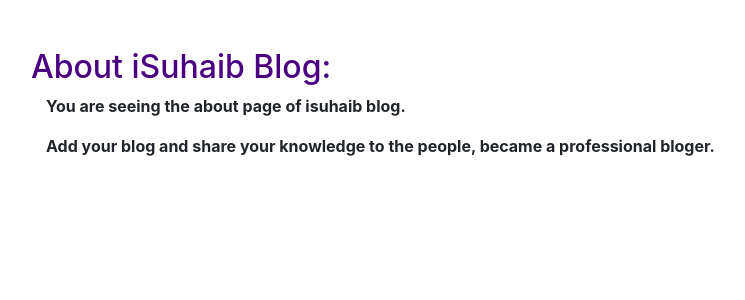
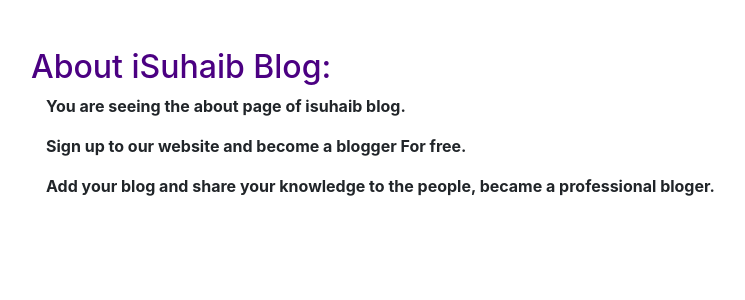
Before and after one commit to kratos2404/codewithsuhaib, a Django app: page /about/ in a window 1280 px wide. Shown: the part 56-356 px from the top of the page, without its empty margins (54-799 px from the left). Run offline with Django 4.2, Linux system fonts and the light colour scheme; some libraries are stand-ins or nearby versions.

Commit message:
add another line in the about templ..

```diff
--- a/icoder/templates/home/about.html
+++ b/icoder/templates/home/about.html
@@ -8,6 +8,7 @@
     <h2 style="text-align:left; color:indigo">About iSuhaib Blog:</h2>
     <div class="container my-10">
         <p><b>You are seeing the about page of isuhaib blog.</b></p>
+        <p><b>Sign up to our website and become a blogger For free.</b></p>
         <p><b>Add your blog and share your knowledge to the people, became a professional bloger.</b></p>
     </div>
 </div>
```
Also changed, not shown: icoder/db.sqlite3.
